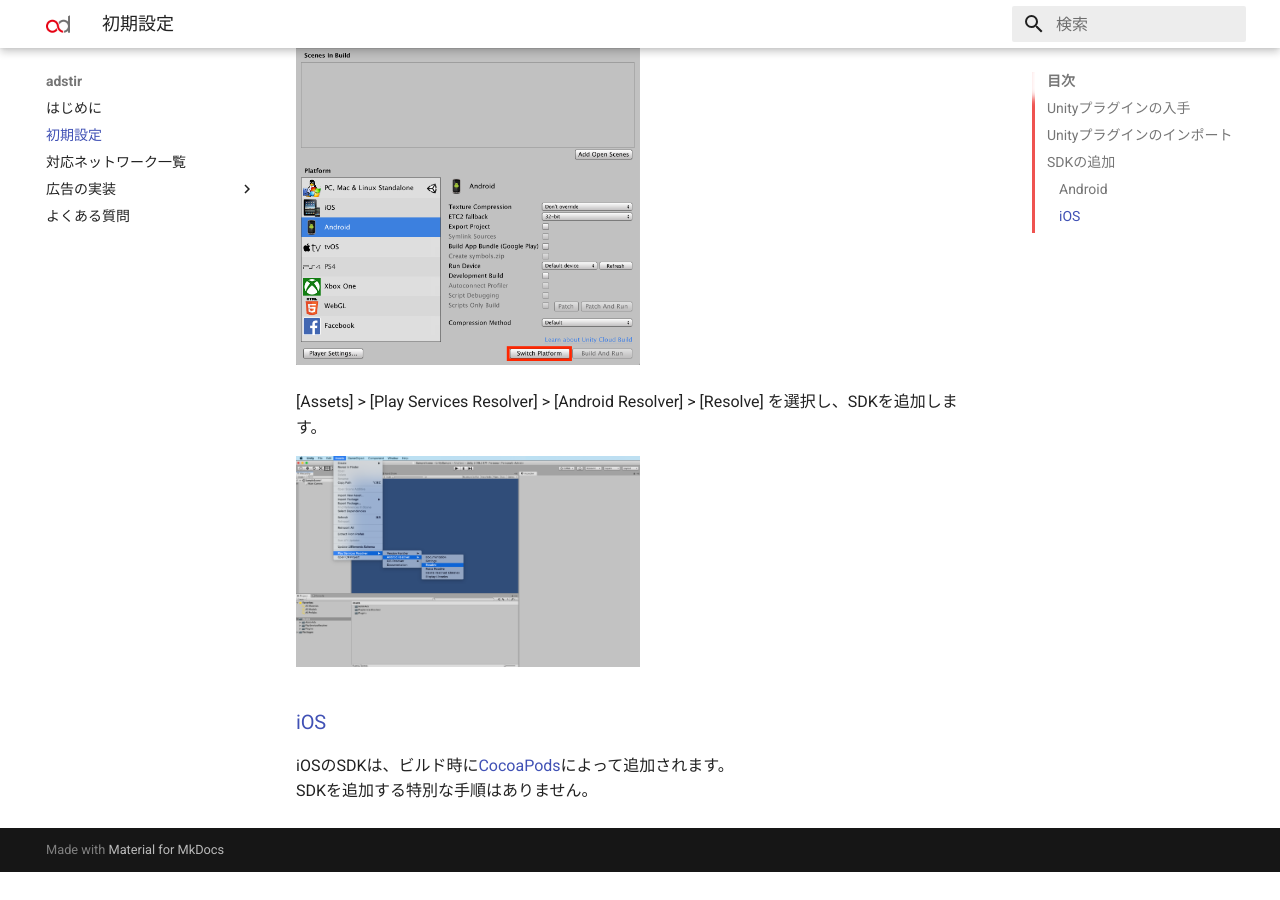
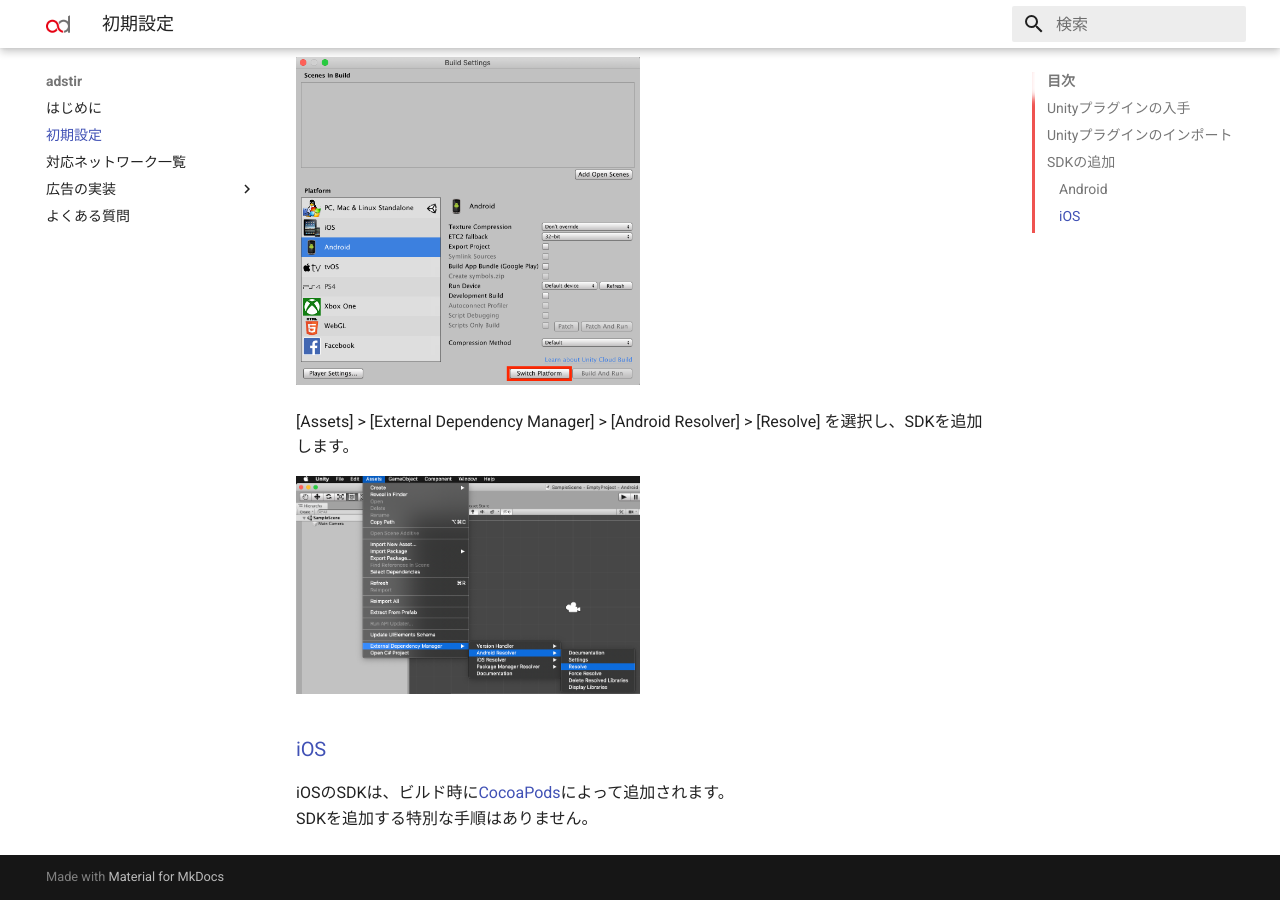
Before and after one commit to united-adstir/unity-plugin-docs, an MkDocs documentation site: the page built from docs/adstir/init.md, in a window 1280 px wide and 900 px high, scrolled down 1424 px. Built offline with MkDocs 1.6.1 and Material for MkDocs 9.7.7, drawn with Linux system fonts in a browser that asks for light colours; before the commit the page ends 2296 px from its top, so only the background shows below that.

Commit message:
JarResolver修正

```diff
--- a/docs/adstir/init.md
+++ b/docs/adstir/init.md
@@ -23,7 +23,7 @@
 
 <img src="../images/init_02.png" width="50%">
 
-[Assets] > [Play Services Resolver] > [Android Resolver] > [Resolve] を選択し、SDKを追加します。
+[Assets] > [External Dependency Manager] > [Android Resolver] > [Resolve] を選択し、SDKを追加します。
 
 <img src="../images/init_03.png" width="50%">
 
```
Also changed, not shown: docs/images/init_01.png, docs/images/init_03.png.
